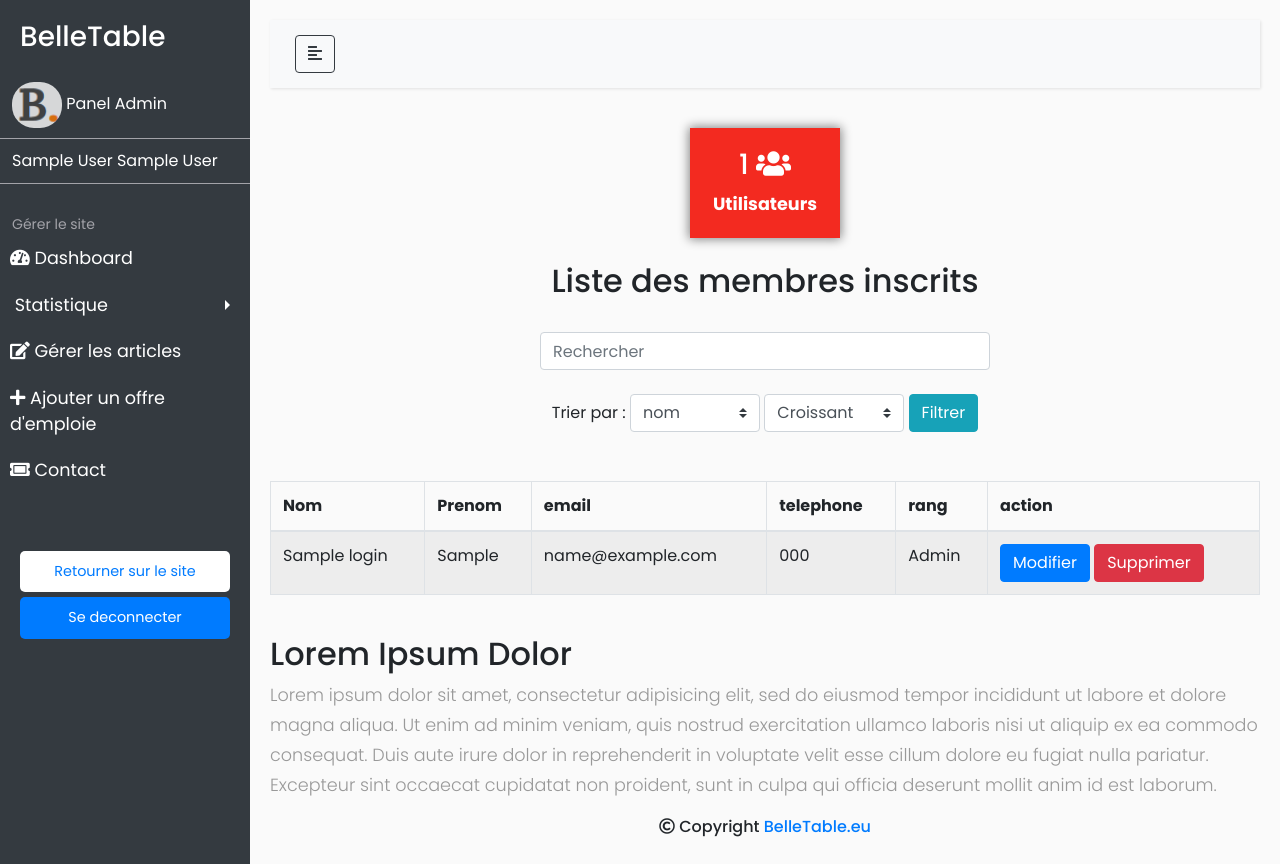
After one commit to DylanGil/BelleTable, a PHP site: page /admin/liste-membre.php in a window 1280 px wide. The commit adds this page. Run offline with PHP 8.4, Linux system fonts and the light colour scheme; the visitor is signed in with stand-in values (Sample User, id 1); tables that the repository leaves empty or names only in its code hold one stand-in row (values such as "Sample post"); some libraries are stand-ins or nearby versions.

Commit message:
modification
j'ai rajouter la page liste membre et j'ai modifier l'aspect de la to do list

```diff
--- a/Belle_Table/Site_Web/admin/css/menu.php
+++ b/Belle_Table/Site_Web/admin/css/menu.php
@@ -31,7 +31,9 @@
         $('.menuclick').click(function() {
           $('.menuclick').toggleClass('active');
           $('.menuclick').toggleClass('dropright');
-          $('<?php echo $class ?>').toggleClass('desactive');
+          <?php if(isset($class)): ?>
+            $('<?php echo $class ?>').toggleClass('desactive');
+          <?php endif; ?>
         });
         $('.menuclick2').click(function() {
           $('.menuclick2').toggleClass('active');
@@ -39,7 +41,7 @@
         });
     });
 </script>
-
+<?php $bdd = mysqli_connect ("localhost", "root", "","belle_table"); ?>
 <style type="text/css">.desactive {background-color: inherit;}</style> <!-- permet de enlever la couleur de la page active lorsqu'on active un sous menu !-->
 <?php include("../inscriptionPHP.php"); ?>
 <div class="wrapper">
@@ -50,15 +52,15 @@
             </div>
 
             <a href="index3.html" class="header-sidebar">
-                <img src="images/logo.jpg" alt="Logo" class="brand-image img-circle" style="opacity: .8">
-                <span class="brand-text font-weight-light">Panel Admin</span>
+                <img src="images/logo.png" alt="Logo" class="brand-image img-circle" style="opacity: .8">
+                <span>Panel Admin</span>
             </a>
 
             <div class="hr"></div>
 
             <div class="header-sidebar">
 
-                <a href="#" class=""><?php print_r($_SESSION['nom'] . " " . $_SESSION['prenom']); ?> </a>
+                <a href="#" class=""><?php echo $_SESSION['nom'] . " " . $_SESSION['prenom'] ; ?> </a>
             </div>
 
             <div class="hr"></div>
@@ -71,35 +73,40 @@
                 </li>
 
                 <li class="menuclick dropright">
-                    <a href="#homeSubmenu" data-toggle="collapse" aria-expanded="false" class="dropdown-toggle"><i class="fas fa-users-cog"></i> Administration </a>
+                    <a href="#homeSubmenu" data-toggle="collapse" aria-expanded="false" class="dropdown-toggle"><i class="fad fa-analytics"></i> Statistique </a>
                     <ul class="collapse list-unstyled sous-menu" id="homeSubmenu">
-                        <li class="membre">
-                            <a href="membre.php"><i class="fas fa-users"></i> Liste des membres inscrit</a>
+                        <li>
+                            <a class="articles-vendu" href="articles-vendu.php"><i class="far fa-dollar-sign"></i> Articles vendu</a>
                         </li>
 
-                        <li class="maintenance" style="">
-                            <a href="activer-maintenance.php"><i class="fas fa-cog"></i> Maintenance</a>
+                        <li>
+                            <a class="liste-panier" href="liste-panier.php"><i class="far fa-shopping-basket"></i> Paniers en cours</a>
                         </li>
+
+                        <li>
+                            <a class="liste-membre" href="liste-membre.php"><i class="fas fa-users"></i> Liste des membres inscrits</a>
+                        </li>
+
                     </ul>
                 </li>
 
-                <li class="couleur-du-site">
-                    <a href="couleur-du-site.php"><i class="fas fa-paint-brush"></i> Gérer les articles <span class="right badge badge-danger">New</span></a>
+                <li class="articles">
+                    <a href="articles.php"><i class="fas fa-edit"></i> Gérer les articles </a>
                 </li>
-                <li class="add-news">
-                    <a href="ajouter-news.php"><i class="fas fa-pencil-alt"></i> News</a>
+                <li class="offre">
+                    <a href="offre.php"><i class="fas fa-plus"></i> Ajouter un offre d'emploie </a>
                 </li>
-                <li class="log">
-                    <a href="log.php"><i class="fas fa-history"></i> Log</a>
+                <li class="contact">
+                    <a href="contact.php"><i class="fas fa-ticket-alt"></i> Contact </a>
                 </li>
             </ul>
 
             <ul class="list-unstyled CTAs">
                 <li>
-                    <a href="#" class="download">Retourner sur [page personalisé]</a>
+                    <a href="../" class="back">Retourner sur le site</a>
                 </li>
                 <li>
-                    <a href="#" class="article">Retourner sur le site</a>
+                    <a href="../?infos=index.php&deconnecter=1" class="deconnexion">Se deconnecter</a>
                 </li>
             </ul>
         </nav>
--- a/Belle_Table/Site_Web/admin/css/style.css
+++ b/Belle_Table/Site_Web/admin/css/style.css
@@ -133,13 +133,13 @@
     margin-bottom: 5px;
 }
 
-a.download {
+a.back {
     background: #fff;
     color: #007BFF;
 }
 
-a.article,
-a.article:hover {
+a.deconnexion,
+a.deconnexion:hover {
     background: #007BFF !important;
     color: #fff !important;
 }
@@ -188,59 +188,27 @@
 .box3>.info-box-footer {background-color: #F39C12;}
 .box4>.info-box-footer {background-color: #DC3545;}
 
-/* flex box chat & commentaire */
-.Chatbox-Commentaires {display: flex; justify-content: space-around;}
-
+/* flex box chat & to do list */
+.Chat {display: flex; justify-content: space-around;}
+.to-div-list{display: flex; justify-content: space-around;}
 .champ {width: 80%;}
- .submit-chat {width: 20%; background-color: #007BFF; color: white; border: 0;}
+.submit-chat {width: 20%; background-color: #007BFF; color: white; border: 0;}
  /* commentaire */
 
-.commentaires-box-w-header {
-    width: 45%;
-    height: 100%;
-    border: 1px solid #A3A3A9;
-    border-radius: 7px 7px 0px 0px;
-
-    }
-.commentaire-box-wi-header {
-    height: 240px;
-    overflow: auto;
-}
-.commentaire { width: 95%; margin: auto; border-radius: 12px; padding: 0.8em; }
 
 /* chatbox */
 
-.chat-box-w-header {
-    width: 45%;
+.chat-w-header {
+    width: 500px;
     height: 100%;
     border: 1px solid #A3A3A9;
     border-radius: 7px 7px 0px 0px;
     }
 
-@media (max-width: 708px)
-{
-    .Chatbox-Commentaires {display: flex; justify-content: space-around;  flex-direction: column; }
-
-    .commentaires-box-w-header
-    {
-        width: 100%;
-        height: 100%;
-        border: 1px solid #A3A3A9;
-        border-radius: 7px 7px 0px 0px;
-    }
-    .chat-box-w-header
-    {
-        width: 100%;
-        height: 100%;
-        border: 1px solid #A3A3A9;
-        border-radius: 7px 7px 0px 0px;
-        margin-bottom: 20px;
-    }
-}
 
 .header-chat {background-color: #F2F2F2;border-radius: 7px 7px 0px 0px; }
 
-.chat-box-wi-header
+.chat-wi-header
 {
     height: 200px;
     overflow: auto;
@@ -262,7 +230,7 @@
 
 }
 
-.utilisateur-e {text-align: right;}
+.utilisateur-e {text-align: right;  }
 .expediteur {font-weight: bold; font-size: 13px; border-radius: 3px; margin-top: 100px; }
 .pseudo-expediteur {}
 
@@ -278,7 +246,6 @@
     }
 
 /* to do list */
-.to-do-list {width: 45%; margin-left: 2.5%;}
+.tdl {width: 500px;}
+.to-do-list {width: 500px;}
 .to-do-list-header {background-color: #F2F2F2; border-radius: 7px 7px 0px 0px ;}
-.work-list {list-style: none;}
-.far {font-size: 22px;}
--- /dev/null
+++ b/Belle_Table/Site_Web/admin/liste-membre.php
@@ -0,0 +1,264 @@
+<!DOCTYPE html>
+<html>
+
+<head>
+    <title>Panel Admin V.3</title>
+</head>
+ <!-- Bootstrap CDN -->
+<link rel="stylesheet" href="https://stackpath.bootstrapcdn.com/bootstrap/4.1.0/css/bootstrap.min.css" integrity="sha384-9gVQ4dYFwwWSjIDZnLEWnxCjeSWFphJiwGPXr1jddIhOegiu1FwO5qRGvFXOdJZ4" crossorigin="anonymous">
+
+<link rel="stylesheet" href="css/style.css">
+
+<style type="text/css">.liste-membre {background-color: #fff; color: #343A40;}</style> <!-- met la page ou on est en bleu -->
+
+<body>
+    <?php include("css/menu.php"); ?>
+
+        <!-- Page Content  -->
+        <div id="content">
+
+            <nav class="navbar navbar-expand-lg navbar-light bg-light">
+                <div class="container-fluid">
+                    <button type="button" id="sidebarCollapse" class="btn btn-outline-dark">
+                        <i class="fas fa-align-left"></i>
+                        <span></span>
+                    </button>
+                </div>
+            </nav>
+
+            <div align="center">
+              <div class="info-box box4" style="width: 150px; height: 110px;">
+                <div class="text-box">
+                  <h3><?php $countUtilisateur = "SELECT count(prenom) FROM login"; $reqNbUtilisateur = mysqli_query($bdd,$countUtilisateur); $nbUser = mysqli_fetch_assoc($reqNbUtilisateur); echo $nbUser['count(prenom)']; ?> <i class="fas fa-users"></i></h3>
+                  <p>Utilisateurs</p>
+                </div>
+              </div>
+            </div>
+
+            <br>
+
+            <?php
+            $req = "SELECT * FROM login" ;
+            $requete = mysqli_query($bdd,$req);
+            $i = 0;
+
+            if(isset($_GET['id'])) /* si il y a dans l'url "refmed" alors appliquer ce code (le refmed vien seulement lors d'une modification ou d'une suppresion) */
+            {
+              $id = $_GET['id'];
+              $req = "SELECT * FROM login WHERE id = \"$id\" ";
+              $res = mysqli_query($bdd,$req);
+              $donnee = mysqli_fetch_assoc($res);
+              $id = $donnee['id'];
+              $nom = $donnee['nom'];
+              $prenom = $donnee['prenom'];
+              $telephone = $donnee['telephone'];
+              $email = $donnee['email'];
+              $admin = $donnee['admin'];
+              $modifier = true ; /* la variable modifier devien true ce qui va nous permettre de cacher le tableau */
+            }
+
+            if(isset($_GET['id']) && isset($_GET['modifier'])) /* si l'url contien refmed ET modifier alors la variable modifier devien false */
+            {
+              $modifier = false ; /* la variable modifier devien false et va nous permettre malgré le fait qu'il y es refmed dans l'url de nous montré le tableau */
+            }
+
+            if(isset($_GET['id']) && @$_GET['supprimer']==1) /* si l'url contient refmed ET supprimer = 1 alors executez ce code */
+            {
+              $id = $_GET['id'];
+              $reqRecuperation = "SELECT * FROM login WHERE id = \"$id\" "; /* nous permet de recupéré la donnée avant qu'elle sois supprimé pour l'afficher */
+              $requete = mysqli_query($bdd,$reqRecuperation);
+              $req = "DELETE FROM login WHERE id = \"$id\" ";
+              $res = mysqli_query($bdd,$req);
+              $supprimer = true ; /* mettre la variable supprimer en true va nous permettre d'afficher les message ou l'action que l'on veut lorsqu'on va supprimer un utilisateurs */
+              $modifier = false;
+            }
+
+            if(isset($_POST['monBoutonM'])) /* si le bouton submit du formulaire pour "Modifier les utilisateurs" a etais cliqué */
+              {
+                $id = $_GET['id'];
+                $nom = $_POST['nom'];
+                $prenom = $_POST['prenom'];
+                $telephone = $_POST['telephone'];
+                $email = $_POST['email'];
+                $admin = $_POST['admin'];
+                $req = "UPDATE login SET
+                nom = '$nom',
+                prenom = '$prenom',
+                telephone = '$telephone',
+                email = '$email',
+                admin = '$admin'
+                WHERE id = '$id'";
+                $res = mysqli_query($bdd,$req);
+                $modification = true ; # a ne pas confondre avec la variable modifier, la variable modifier indique que l'on a cliqué sur le petit crayon pour modifier le utilisateurs (mais que nous n'avons pas encore modifié le utilisateurs nous somme encore sur la page de saisie) mais la variable modification elle permet d'executez une action LA ou on envoie le formulaire de modification
+                $req = "SELECT * FROM login WHERE nom = '$nom'";
+                $requete = mysqli_query($bdd,$req);
+                }
+
+            if (isset($_POST["monBoutonTri"]))
+              {
+                $critere = $_POST["critere"];
+                $search =$_POST["search"];
+                $tri =$_POST["tri"];
+                $req = "SELECT * FROM login where $critere like '%$search%' order by $critere $tri";
+                $requete = mysqli_query($bdd, $req);
+                $filtre = true ;
+              }
+          ?>
+        </head>
+        <body>
+          <center>
+            <h2> <!-- modifie l'en tête en fonction de l'action faite !-->
+              <?php if(@$filtre): ?>
+                Recherche <?php if($critere=="email"): ?> de l' <?php else: ?> du <?php endif; ?> <?php echo $critere ?>
+              <?php endif; ?>
+              <?php if(@$modifier): ?>
+                Modification de l'utilisateur <?php echo $nom . " " . $prenom; ?>
+              <?php endif; ?>
+              <?php if(@$supprimer): ?>
+                Suppression de l'utilisateur <?php echo $nom . " " . $prenom; ?>
+              <?php endif; ?>
+              <?php if(!@$modifier && !@$supprimer && !@$filtre): ?>
+                Liste des membres inscrits
+              <?php endif; ?>
+            </h2>
+
+            <!-- message de reussite de la suppresion du utilisateur -->
+            <?php if(@$supprimer): ?>
+              <br>
+              <span class="alert alert-success" role="alert">Vous venez de supprimer l'utilisateur <?php echo $nom . " " . $prenom ; ?> </span>
+              <br>
+              <br>
+            <?php endif; ?>
+            <!-- message de reussite de la modification du utilisateur -->
+            <?php if(@$modification): ?>
+              <br>
+              <span class="alert alert-success" role="alert">Vous venez de modifier l'utilisateur <?php echo $nom . " " . $prenom ; ?> </span>
+              <br>
+              <br>
+            <?php endif; ?>
+          </center>
+            <?php if(!isset($modifier) && !isset($_GET['action'])): ?>
+              <!-- formulaire de tri -->
+              <center>
+                <br>
+                <form action="" method="post">
+                  <input type="text" class="form-control" style="width: 450px;" placeholder="Rechercher" name="search">
+                  <br>
+                  <label for="critere"> Trier par : </label>
+                  <select name="critere" class="custom-select" id="critere" style="width: 130px;">
+                    <option value="nom"> nom </option>
+                    <option value="prenom"> prenom </option>
+                    <option value="email"> email </option>
+                    <option value="telephone"> telephone </option>
+                    <option value="rang"> rang </option>
+                  </select>
+                  <select name="tri" class="custom-select" style="width: 140px;">
+                    <option value="ASC">Croissant</option>
+                    <option value="DESC">Decroissant</option>
+                  </select>
+                  <input type="submit" class="btn btn-info" value="Filtrer" name="monBoutonTri"> <br><br><br>
+                </form>
+              </center>
+            <?php endif; ?>
+             <!-- la page principal -->
+             <?php if(@$modifier==false): ?> <!-- ligne la plus importante, si la variable modifier = false alors afficher ce tableau -->
+                <div class="table-resposive">
+                  <table class="table table-hover table-striped table-bordered table-sm-responsive">
+                    <thead>
+                      <tr>
+                        <th>Nom</th>
+                        <th>Prenom</th>
+                        <th>email</th>
+                        <th>telephone</th>
+                        <th>rang</th>
+                        <th>action</th>
+                      </tr>
+                    </thead>
+                    <tbody>
+                      <?php while ($userInfo = mysqli_fetch_assoc($requete)): ?>
+                        <tr>
+                          <td><?php echo $userInfo['nom']; ?></td>
+                          <td><?php echo $userInfo['prenom']; ?></td>
+                          <td><?php echo $userInfo['email']; ?></td>
+                          <td><?php echo $userInfo['telephone']; ?></td>
+                          <td><?php if($userInfo['admin']==0){echo "Utilisateur" ; } else{echo "Admin" ;} ?></td>
+                          <td>
+                            <a class="btn btn-primary" href="?id=<?=$userInfo["id"]?>" >Modifier</a>
+                            <a class="btn btn-danger" href="?id=<?=$userInfo["id"]?>&supprimer=1">Supprimer</a>
+                          </td>
+                        </tr>
+                      <?php endwhile; ?>
+                    </tbody>
+                  </table>
+                </div>
+            <?php endif; ?>
+
+            <?php if(@$supprimer || @$modification): ?>
+              <!-- cette conditions permet de crée le bouton "revenir a l'accueil" il est crée uniquement lorsque l'action a etais executé, que le utilisateurs sois ajouter/supprimer ou modifier  -->
+              <center> <a href="liste-membre.php"><input type="button" class="btn btn-warning" style="color: white;" value="Revenir a l'accueil"></a> </center>
+            <?php endif; ?>
+
+            <?php if(@$modifier): ?> <!-- si la variable modifié = true alors cela affiche le formulaire pour modifier le tableau -->
+
+            <?php $id = $_GET['id']; ?>
+              <form action="?id=<?=$id?>&modifier=<?=$nom?>" method="post"> <!-- le formulaire renvoie dans l'url l'id du utilisateur + crée le get modifier qui va permettre de mettre la variable modifier en false et donc afficher le tableau lorsque le formulaire sera envoyé -->
+
+                <label for="nom">Nom: </label>
+                <br>
+                <input type="text" class="form-control" name="nom" id="nom" value="<?=$nom;?>" required>
+                <br>
+                <label for="prenom">Prenom: </label>
+                <br>
+                <input type="text" class="form-control" name="prenom" id="prenom" value="<?=$prenom;?>" required>
+                <br>
+                <label for="email">Email: </label>
+                <br>
+                <input type="text" class="form-control" name="email" id="email" value="<?=$email;?>" required>
+                <br>
+                <label for="tel">telephone: </label>
+                <br>
+                <input type="text" class="form-control" name="telephone" id="tel" value="<?=$telephone;?>" required>
+                <br>
+                <label for="rang">rang : </label> &nbsp;&nbsp;&nbsp;&nbsp;
+                <select name="admin" id="rang" class="form-control">
+                  <?php
+                      $req = "SELECT DISTINCT admin FROM login ORDER BY admin" ;
+                      $res = mysqli_query($bdd,$req);
+
+                      while($ligne = mysqli_fetch_assoc($res))
+                      { if($ligne['admin']==0) {$grade="Utilisateur";} else {$grade ="Admin";}
+                        if ($ligne["admin"] == $donnee["admin"])
+                          {
+                            echo "<option value='".$donnee['admin']."' selected>$grade</option>";
+                          }
+                        else
+                          {
+                            echo "<option value='".$ligne["admin"]."'>$grade</option>";
+                          }
+                      }
+                  ?>
+                </select>
+                <br>
+
+                <a href="liste-membre.php"><input type="button" class="btn btn-warning" style="color: white;"  value="Annuler"></a>
+
+                <input type="submit" class="btn btn-success" value="Envoyer" name="monBoutonM">
+              </form>
+
+            <?php endif; ?>
+
+            <?php if(@$filtre): ?>
+              <center>
+                <a href="http://liste/cerfal/1erPPE/BelleTable/Belle_Table/Site_Web/admin/liste-membre.php" class="btn btn-success">Retirez les filtre</a>
+              </center>
+            <?php endif; ?>
+
+            <br>
+            <h2>Lorem Ipsum Dolor</h2>
+            <p>Lorem ipsum dolor sit amet, consectetur adipisicing elit, sed do eiusmod tempor incididunt ut labore et dolore magna aliqua. Ut enim ad minim veniam, quis nostrud exercitation ullamco laboris nisi ut aliquip ex ea commodo consequat. Duis aute irure dolor in reprehenderit in voluptate velit esse cillum dolore eu fugiat nulla pariatur. Excepteur sint occaecat cupidatat non proident, sunt in culpa qui officia deserunt mollit anim id est laborum.</p>
+
+            <?php include("css/footer.php"); ?>
+    </div>
+</body>
+
+</html>
```
Also changed, not shown: Belle_Table/Site_Web/admin/index.php (+140 -74 lines), Belle_Table/Site_Web/admin/images/logo.PNG (added).
